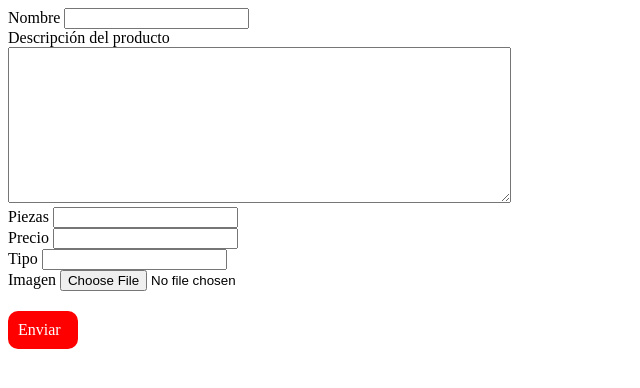
After one commit to Jerry-Sulub/tiendaregalos, a PHP site: page /views/admin/addproductos.html in a window 1280 px wide. The commit adds this page. Shown: the top 388 px of the page, without its empty margins (0-640 px from the left). Run offline with PHP 8.4, Linux system fonts and the light colour scheme.

Commit message:
Cambios menores

```diff
--- a/config/routes.php
+++ b/config/routes.php
@@ -33,4 +33,3 @@
 			$controller->ACCION_PRINCIPAL();
 		}
 	}
-?>
--- a/index.php
+++ b/index.php
@@ -1,6 +1,6 @@
 <?php
 
-require_once "config/config.php";
+	require_once "config/config.php";
 	require_once "config/routes.php";
 	require_once "config/database.php";
 	require_once "controllers/Home.php";
--- /dev/null
+++ b/views/admin/addproductos.html
@@ -0,0 +1,50 @@
+<!DOCTYPE html>
+<html lang="en">
+
+<head>
+    <meta charset="UTF-8">
+    <meta http-equiv="X-UA-Compatible" content="IE=edge">
+    <meta name="viewport" content="width=device-width, initial-scale=1.0">
+    <title>Document</title>
+</head>
+
+<body>
+
+    <form action="index.php?c=home&a=guardar" class="text-center" enctype="multipart/form-data" method="post"
+        name="producto">
+        <div class="form-group">
+            <label for="name">Nombre</label>
+            <input type="text" class="text-center" id="name" name="nombre">
+            <br>
+            <label for="comment">Descripción del producto</label id="com">
+            <br>
+            <textarea name="descripcion" id="comment" cols="60" rows="10" resizable="false"></textarea>
+            <br>
+            <label for="piezas" id="ape">Piezas</label>
+            <input type="text" class="text-center" name="piezas" id="piezas">
+            <br>
+            <label for="precio" id="ape">Precio</label>
+            <input type="text" class="text-center" name="precio" id="precio">
+            <br>
+            <label for="tipo" id="ape">Tipo</label>
+            <input type="text" class="text-center" name="tipo" id="tipo">
+        </div>
+        <div class="form-group">
+            <label for="im" id="im">Imagen</label>
+            <input type="file" name="imagen" id="im">
+        </div>
+        <a id="btn" style="background-color: red; padding: 10px; margin-top: 20px; display: block; width: 50px; border-radius: 10px; color: white;">
+            Enviar
+        </a>
+    </form>
+
+    <script>
+        let a = document.getElementById('btn');
+
+        a.addEventListener('click', event=>{
+            document.producto.submit();
+        });
+    </script>
+</body>
+
+</html>
--- a/views/public/home.php
+++ b/views/public/home.php
@@ -12,5 +12,6 @@
         include "head.php";
     ?>
     <script src="assets/js/main.js"></script>
+    <img src="resources/2022-05-07-04-56-04Captura de pantalla (5).png" alt="" srcset="">
 </body>
 </html>
```
Also changed, not shown: config/database.php (+6 -2 lines), controllers/Home.php (+40 -0 lines), models/Productos.php (added, +25 -0 lines), resources/2022-05-07-04-56-04Captura de pantalla (5).png (added).
